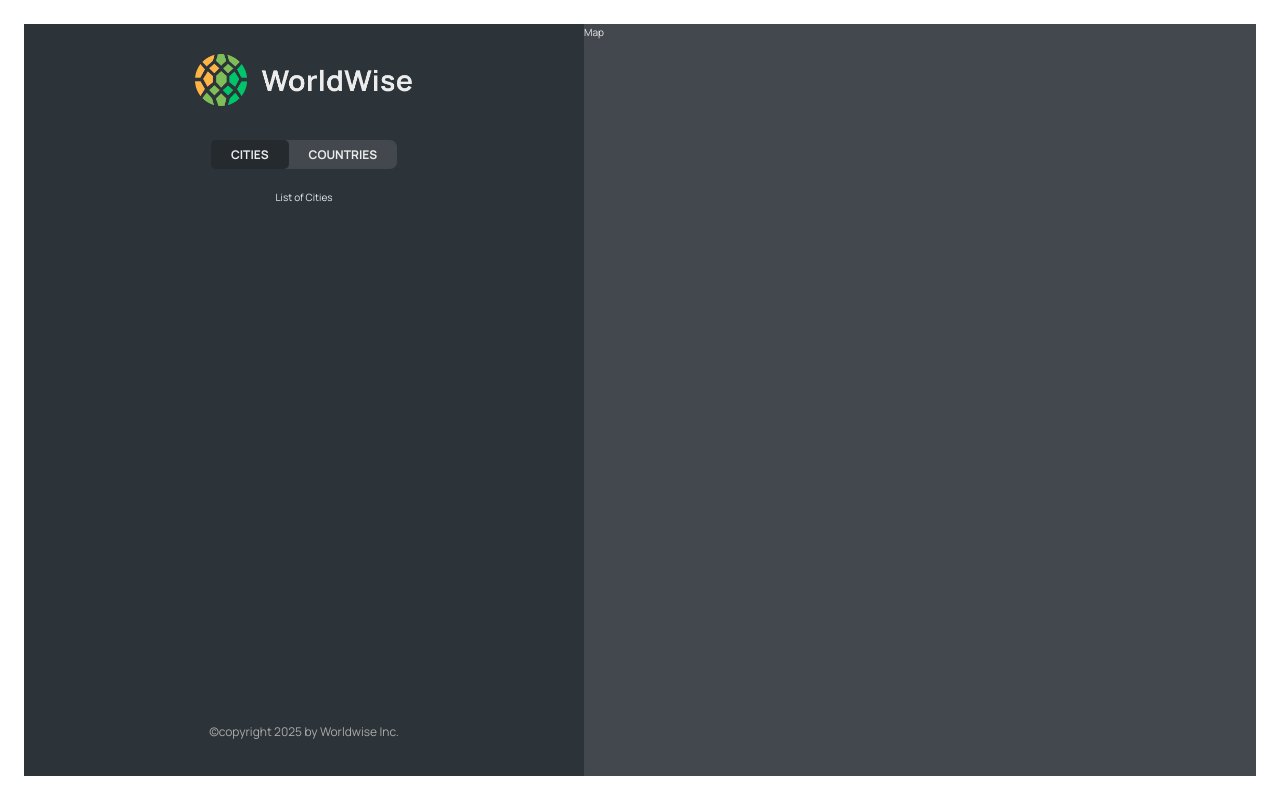
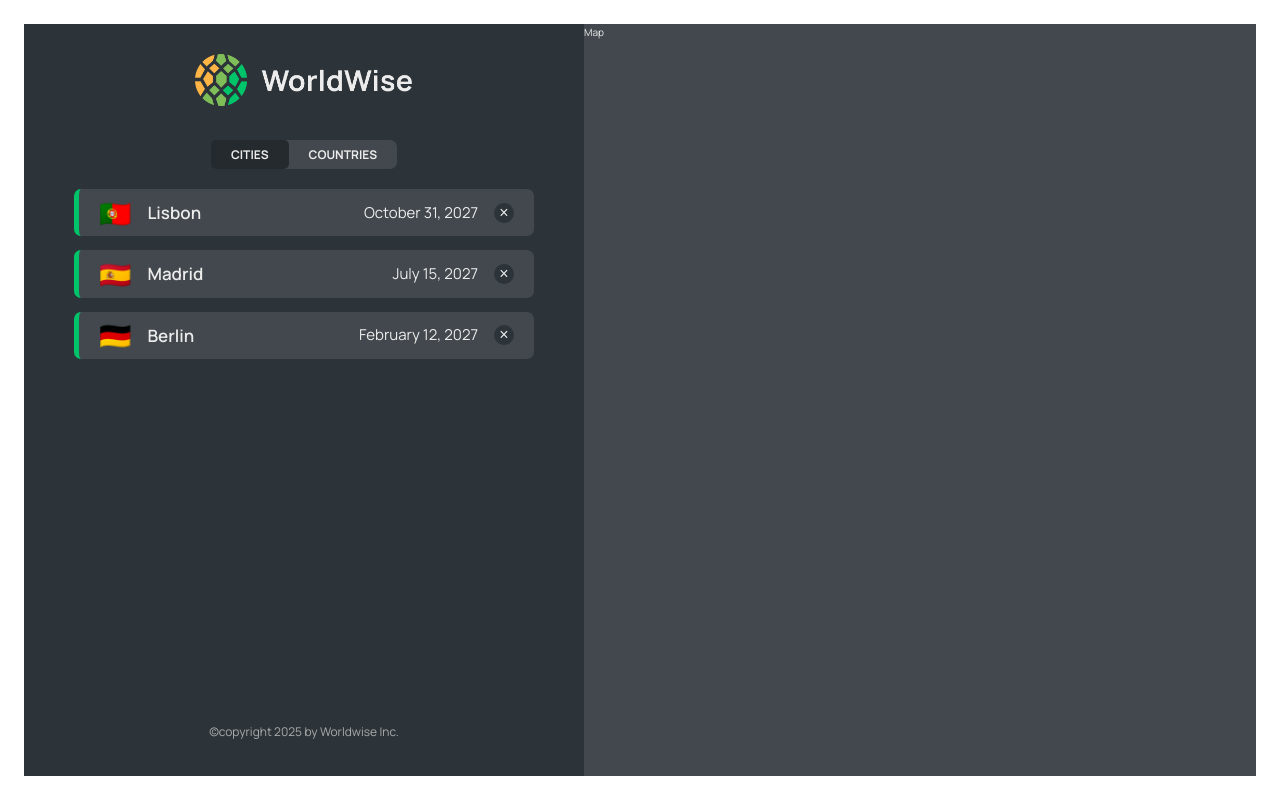
Before and after one commit to entibimenya05/worldwise, a React (Vite) app: page /app/cities in a window 1280 px wide. Built offline with nearby package versions, Linux system fonts and the light colour scheme; data requests are answered from the project's data file.

Commit message:
implementing the city list

```diff
--- a/package.json
+++ b/package.json
@@ -7,9 +7,11 @@
     "dev": "vite",
     "build": "vite build",
     "lint": "eslint . --ext js,jsx --report-unused-disable-directives --max-warnings 0",
-    "preview": "vite preview"
+    "preview": "vite preview",
+    "server": "json-server  data/cities.json --port 9000 - delay500"
   },
   "dependencies": {
+    "json-server": "^1.0.0-beta.3",
     "react": "^18.2.0",
     "react-dom": "^18.2.0",
     "react-router-dom": "^6.30.0"
--- a/src/App.jsx
+++ b/src/App.jsx
@@ -6,8 +6,27 @@
 
 import AppLayout from "./pages/AppLayout";
 import PageNotFound from "./pages/PageNotFound";
-
+import CityList from "./component/CityList";
+import { useState, useEffect } from "react";
+const BASE_URL = " http://localhost:9000";
 function App() {
+  const [cities, setCities] = useState([]);
+  const [isLoading, setIsLoading] = useState(false);
+  useEffect(function () {
+    async function fetchCities() {
+      try {
+        setIsLoading(true);
+        const res = await fetch(`${BASE_URL}/cities`);
+        const data = await res.json();
+        setCities(data);
+      } catch {
+        alert("There was an error loading data ...");
+      } finally {
+        setIsLoading(false);
+      }
+    }
+    fetchCities();
+  }, []);
   return (
     <BrowserRouter>
       <Routes>
@@ -17,9 +36,15 @@
         <Route path="login" element={<Login />} />
         <Route path="app" element={<AppLayout />}>
           {/*index route is the default route that shows when none of the below routes is mathed*/}
-          <Route index element={<p>List of the cities</p>} />
+          <Route
+            index
+            element={<CityList cities={cities} isLoading={isLoading} />}
+          />
           {/*nested routes*/}
-          <Route path="cities" element={<p>List of Cities</p>} />
+          <Route
+            path="cities"
+            element={<CityList cities={cities} isLoading={isLoading} />}
+          />
           <Route path="Countries" element={<p>Countries</p>} />
           <Route path="form" element={<p>Form</p>} />
         </Route>
--- /dev/null
+++ b/src/component/CityItem.jsx
@@ -0,0 +1,21 @@
+import styles from "./CityItem.module.css";
+const formatDate = (date) =>
+  new Intl.DateTimeFormat("en", {
+    day: "numeric",
+    month: "long",
+    year: "numeric",
+  }).format(new Date(date));
+
+function CityItem({ city }) {
+  const { cityName, emoji, date } = city;
+  return (
+    <li className={styles.cityItem}>
+      <span className={styles.emoji}>{emoji}</span>
+      <h3 className={styles.name}>{cityName}</h3>
+      <time className={styles.date}>{formatDate(date)}</time>
+      <button className={styles.deleteBtn}>&times;</button>
+    </li>
+  );
+}
+
+export default CityItem;
--- /dev/null
+++ b/src/component/CityList.jsx
@@ -0,0 +1,21 @@
+import styles from "./CityList.module.css";
+import Spinner from "./Spinner";
+import CityItem from "./CityItem";
+import Message from "./Message";
+<Message></Message>;
+function CityList({ cities, isLoading }) {
+  if (isLoading) return <Spinner />;
+  if (!cities.length)
+    return (
+      <Message message="Add your first city by clicking on a city on the map" />
+    );
+  return (
+    <ul className={styles.cityList}>
+      {cities.map((city) => (
+        <CityItem city={city} key={city.id} />
+      ))}
+    </ul>
+  );
+}
+
+export default CityList;
--- /dev/null
+++ b/src/component/Spinner.module.css
@@ -0,0 +1,21 @@
+.spinnerContainer {
+  height: 100%;
+  display: flex;
+  align-items: center;
+  justify-content: center;
+}
+
+.spinner {
+  width: 6rem;
+  height: 6rem;
+  border-radius: 50%;
+  background: conic-gradient(#0000 10%, var(--color-light--2));
+  -webkit-mask: radial-gradient(farthest-side, #0000 calc(100% - 8px), #000 0);
+  animation: rotate 1.5s infinite linear;
+}
+
+@keyframes rotate {
+  to {
+    transform: rotate(1turn);
+  }
+}
```
Also changed, not shown: data/cities.json (renamed from src/assets/data/cities.json), 1 other file (tests, documents, lock files or other folders).
